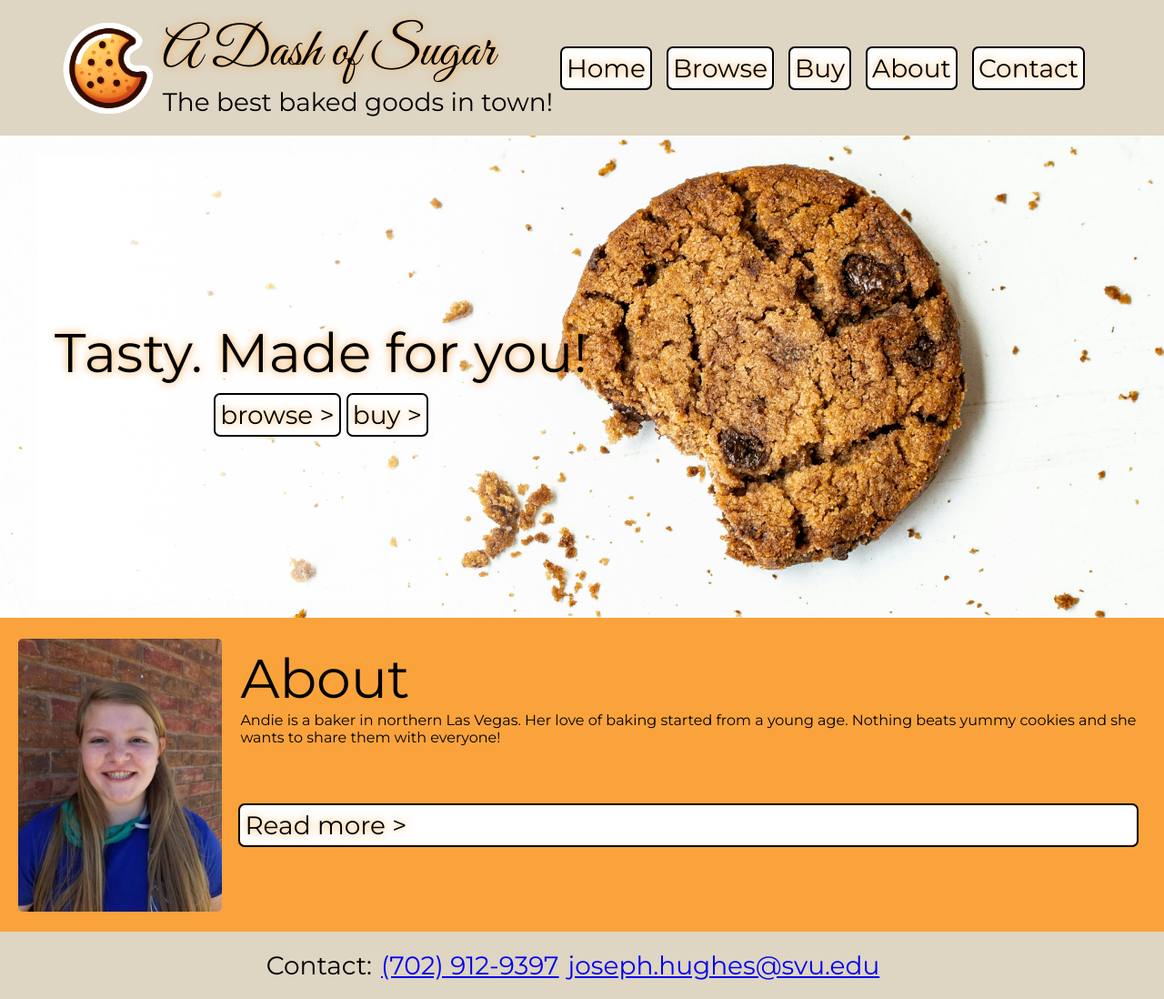
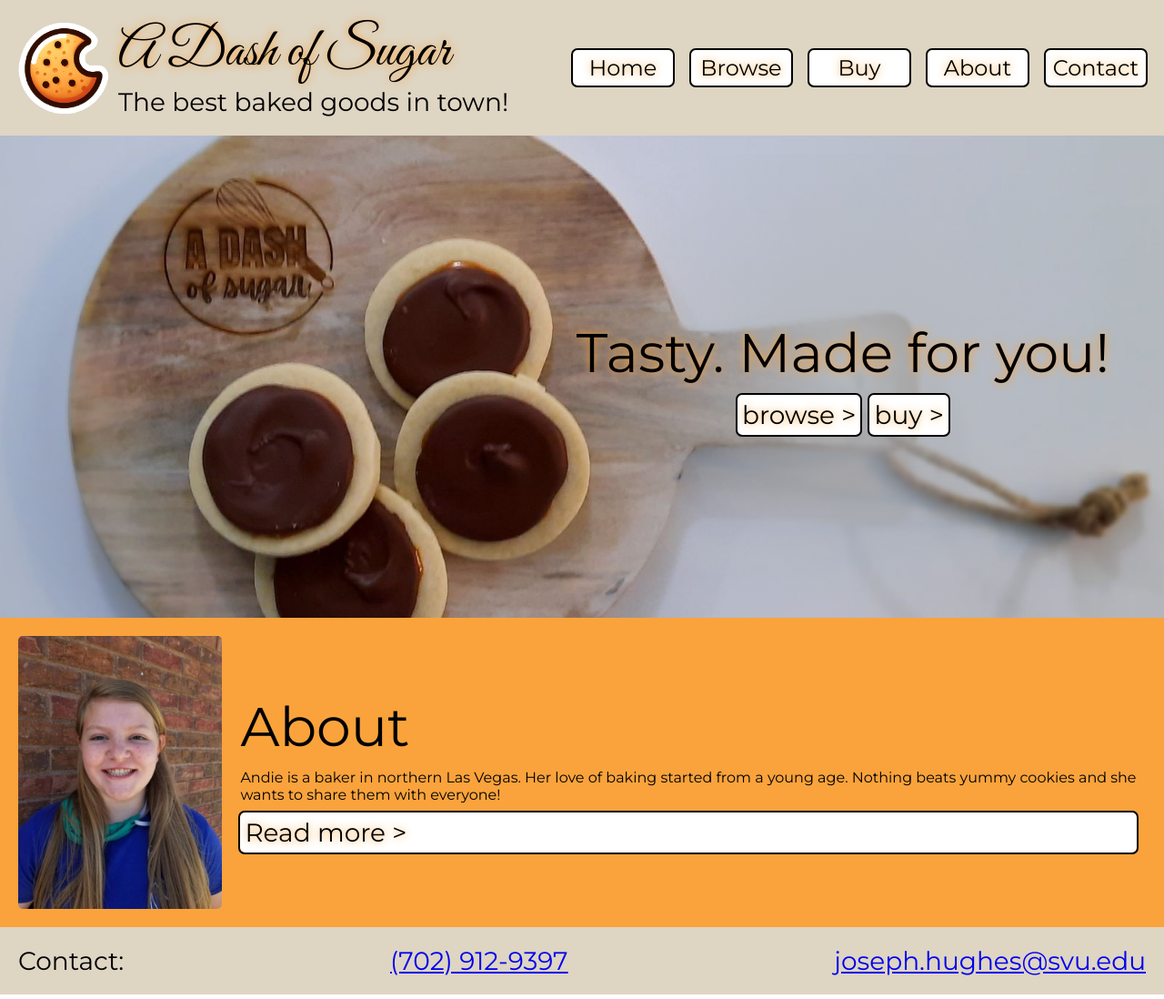
Before and after one commit to rhombus5/rhombus5.github.io, a plain HTML site: page index.html in a window 1280 px wide. Shown: the whole page at 91% size. Drawn offline with Linux system fonts and the light colour scheme.

Commit message:
general updates

```diff
--- a/index.html
+++ b/index.html
@@ -32,7 +32,7 @@
   </div>
   <div class="page show" id="home-page">
     <div class="hero">
-      <div class="hero-text">
+      <div class="hero-text no-margin">
         <h2 class="montserrat-regular no-margin glow">Tasty. Made for you!</h2>
         <div class="hero-call">
           <h6 class="button montserrat-regular no-margin glow call" onclick="showpage(this, 'browse-page')">browse ></h6>
@@ -45,7 +45,7 @@
       <div class="about-mini-text" id="about-mini-text">
         <h2 class="montserrat-regular no-margin glow">About</h2>
         <p class="montserrat-regular no-margin">Andie is a baker in northern Las Vegas. Her love of baking started from a young age. Nothing beats yummy cookies and she wants to share them with everyone!</p>
-        <h6 class="button montserrat-regular glow call" onclick="showpage(this, 'about-page')">Read more ></h6>
+        <h6 class="button montserrat-regular glow call no-margin" onclick="showpage(this, 'about-page')">Read more ></h6>
       </div>
     </div>
   </div>
--- a/script.js
+++ b/script.js
@@ -9,3 +9,7 @@ function showpage(button, newpage) {
   }
   document.getElementById(newpage).className = "page show";
 }
+
+function changeImage {
+
+}
--- a/style.css
+++ b/style.css
@@ -46,7 +46,7 @@ i:hover {
 .banner {
   display: flex;
   flex-wrap: wrap;
-  justify-content: space-between;
+  justify-content: center;
   align-items: center;
   padding: 20px;
   background-color: #ded5c3;
@@ -55,7 +55,8 @@ i:hover {
 
 .brand-box {
   display: flex;
-  justify-content: start;
+  flex-wrap: nowrap;
+  justify-content: center;
   align-items: center;
   gap: 10px;
 }
@@ -71,22 +72,27 @@ i:hover {
 
 .menu-box {
   display: flex;
+  flex-wrap: wrap;
   justify-content: space-between;
   gap: 10px;
   align-items: center;
 }
 
 .hero {
-  background-image: url("images/hero-cookie-vertical.jpg");
+  background-image: url("images/Andie Chocolate Top.jpg");
   background-size: cover;
-  background-position: bottom;
+  background-repeat: no-repeat;
+  background-position: left;
   background-color: #ffffff;
   height: 70vh;
   text-align: center;
 }
 
 .hero-text {
-  background: linear-gradient(to bottom, rgba(255,255,255,1) 0%,rgba(255,255,255,0) 100%);
+  background: linear-gradient(0deg, rgba(180, 185, 191, 0) 0%, rgba(180, 185, 191, 1) 100%);
+  display: flex;
+  flex-direction: column;
+  justify-content: center;
   gap: 10px;
   padding: 20px;
 }
@@ -115,8 +121,8 @@ i:hover {
 
 .about-mini {
   display: flex;
-  justify-content: space-between;
-  align-items: center;
+  flex-wrap: wrap;
+  justify-content: space-around;
   gap: 10px;
   padding: 20px;
   background-color: #faa33c;
@@ -128,8 +134,11 @@ i:hover {
 }
 
 .about-mini-text {
-  display: block;
+  display: flex;
+  flex-direction: column;
+  justify-content: center;
   padding: 10px;
+  gap: 10px;
 }
 
 .about {
@@ -217,8 +226,22 @@ i:hover {
   }
 
   .banner {
-    padding-right: 40px;
-    justify-content: center;
+    justify-content: space-between;
+    align-items: center;
+    flex-wrap: wrap;
+    gap: 10px;
+  }
+
+  .menu-box {
+    flex-wrap: nowrap;
+  }
+
+  .menu-box .call {
+    width: 100px; /* Set the desired width here */
+    font-size: 24px;
+    transition: 0.5s;
+    cursor: pointer;
+    text-align: center;
   }
 
   .cookie-icon {
@@ -231,10 +254,9 @@ i:hover {
   }
 
   .hero {
-    background-image: url("images/hero-cookie-horizontal.jpg");
-    background-position: right;
+    background-position: center;
     display: flex;
-    justify-content: left;
+    justify-content: right;
     align-items: center;
     height: 450px;
     padding: 40px;
@@ -243,9 +265,13 @@ i:hover {
   .hero-text {
     display: flex;
     flex-direction: column;
-    background: linear-gradient(to right, rgba(255,255,255,1) 0%,rgba(255,255,255,0) 100%);
+    background: radial-gradient(circle at 50% 50%, rgba(180, 185, 191, 1) 0%, rgba(180, 185, 191, 0) 75%);
+    justify-content: center;
     height: 100%;
-    justify-content: center;
+  }
+
+  .about-mini {
+    flex-wrap: nowrap;
   }
 
   .baking-sheet {
@@ -265,4 +291,5 @@ i:hover {
     width: 20%;
     height: 20%;
   }
+
 }
```
Also changed, not shown: images/Cookie Plate.jpg (added).
